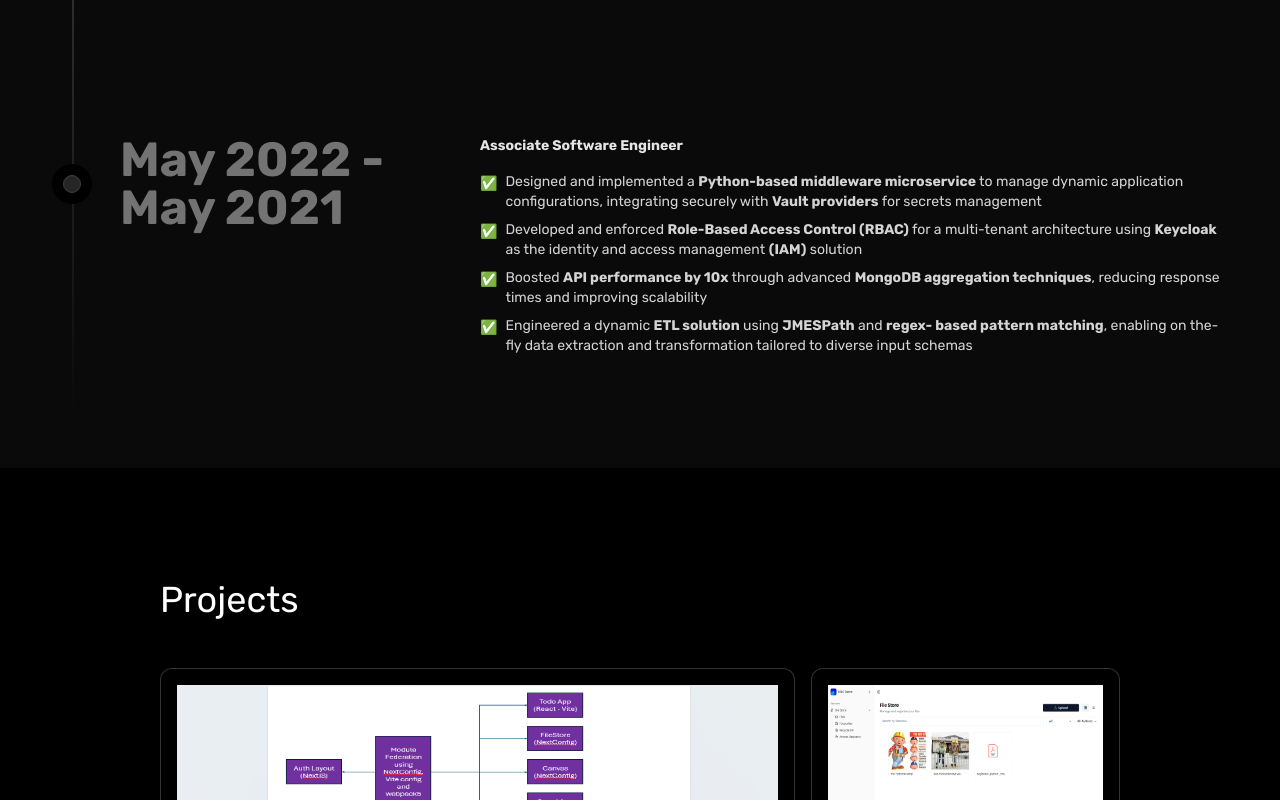
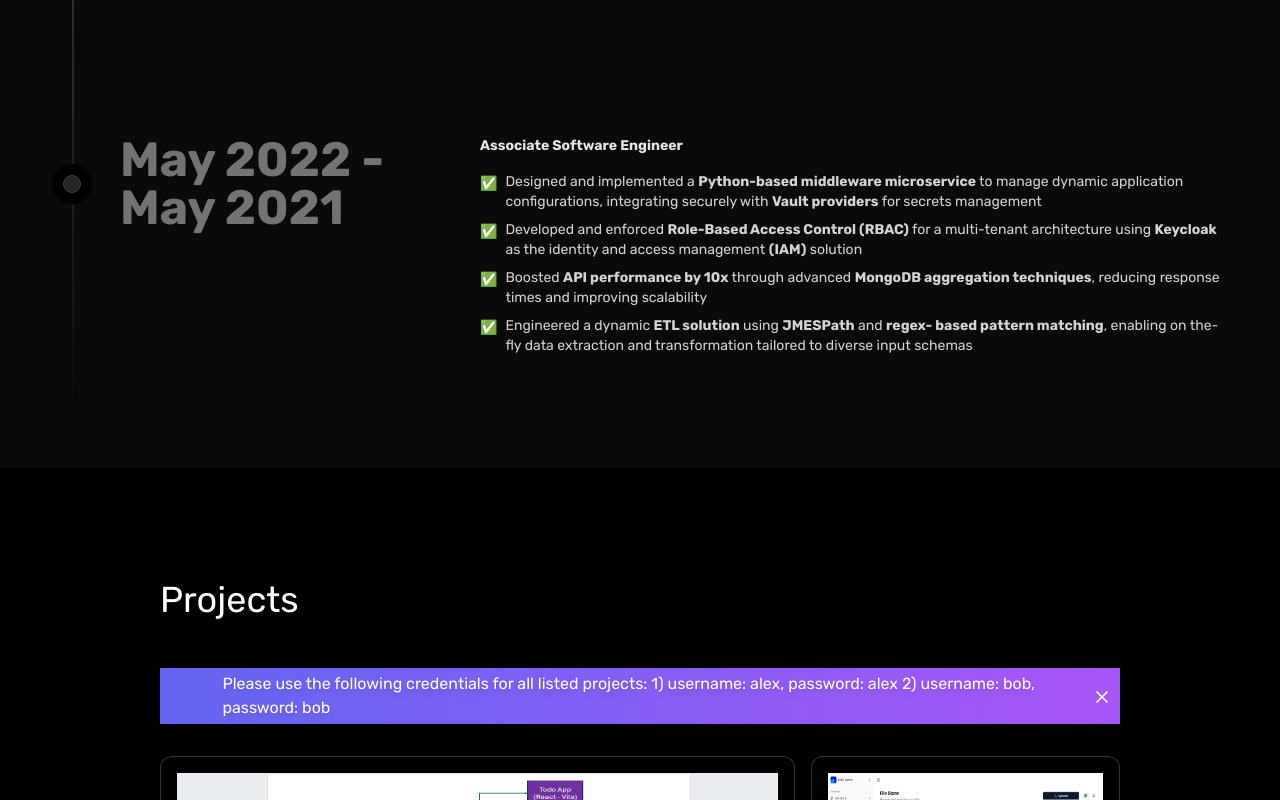
Before and after one commit to harimee1504/portfolio, a Next.js app: page / in a window 1280 px wide. Shown: the part 2000-2800 px from the top of the page. Built offline with nearby package versions, Linux system fonts and the light colour scheme.

Commit message:
sticky bar added for demo creds

```diff
--- a/app/_components/project-section.tsx
+++ b/app/_components/project-section.tsx
@@ -1,4 +1,5 @@
 import { BentoGrid, BentoGridItem } from "@/components/ui/bento-grid";
+import { StickyBanner } from "@/components/ui/sticky-banner";
 import {
     IconClipboardCopy,
     IconFileBroken,
@@ -7,10 +8,15 @@
 } from "@tabler/icons-react";
 import { motion } from "framer-motion";
 
+const StickyBannerComponent = () => {
+    return (<StickyBanner className="h-full max-w-[75%] mx-auto md:auto-rows-[20rem] bg-gradient-to-r from-indigo-300 to-purple-300  dark:from-indigo-500 dark:to-purple-500">
+        <p className="mx-0 max-w-[90%] text-white drop-shadow-md">
+            Please use the following credentials for all listed projects: 1) username: alex, password: alex 2) username: bob, password: bob
+        </p>
+    </StickyBanner>);
+}
+
 const ProjectSection = () => {
-    const Skeleton = () => (
-        <div className="flex flex-1 w-full h-full min-h-[6rem] rounded-xl   dark:bg-dot-white/[0.2] bg-dot-black/[0.2] [mask-image:radial-gradient(ellipse_at_center,white,transparent)]  border border-transparent dark:border-white/[0.2] bg-neutral-100 dark:bg-black"></div>
-    );
     const items = [
         {
             title: "Auth Wrapper",
@@ -96,6 +102,7 @@
             >
                 <h2 className="text-lg md:text-4xl mb-4 text-black dark:text-white max-w-4xl pt-6">Projects</h2>
             </motion.div>
+            <StickyBannerComponent />
             <BentoGrid className="max-w-[75%] mx-auto md:auto-rows-[20rem]">
                 {items.map((item, i) => (
                     <BentoGridItem
--- /dev/null
+++ b/components/ui/sticky-banner.tsx
@@ -0,0 +1,83 @@
+"use client";
+import React, { SVGProps, useState } from "react";
+import { motion, useMotionValueEvent, useScroll } from "motion/react";
+import { cn } from "@/lib/utils";
+
+export const StickyBanner = ({
+  className,
+  children,
+  hideOnScroll = false,
+}: {
+  className?: string;
+  children: React.ReactNode;
+  hideOnScroll?: boolean;
+}) => {
+  const [open, setOpen] = useState(true);
+  const { scrollY } = useScroll();
+
+  useMotionValueEvent(scrollY, "change", (latest) => {
+    console.log(latest);
+    if (hideOnScroll && latest > 40) {
+      setOpen(false);
+    } else {
+      setOpen(true);
+    }
+  });
+
+  return (
+    <motion.div
+      className={cn(
+        "sticky inset-x-0 top-0 z-40 flex min-h-14 w-full items-center justify-center bg-transparent px-4 py-1",
+        className,
+      )}
+      initial={{
+        y: -100,
+        opacity: 0,
+      }}
+      animate={{
+        y: open ? 0 : -100,
+        opacity: open ? 1 : 0,
+      }}
+      transition={{
+        duration: 0.3,
+        ease: "easeInOut",
+      }}
+    >
+      {children}
+
+      <motion.button
+        initial={{
+          scale: 0,
+        }}
+        animate={{
+          scale: 1,
+        }}
+        className="absolute top-1/3 right-2 -translate-y-1/2 cursor-pointer"
+        onClick={() => setOpen(!open)}
+      >
+        <CloseIcon className="h-5 w-5 text-white" />
+      </motion.button>
+    </motion.div>
+  );
+};
+
+const CloseIcon = (props: SVGProps<SVGSVGElement>) => {
+  return (
+    <svg
+      xmlns="http://www.w3.org/2000/svg"
+      width="24"
+      height="24"
+      viewBox="0 0 24 24"
+      fill="none"
+      stroke="currentColor"
+      strokeWidth="2"
+      strokeLinecap="round"
+      strokeLinejoin="round"
+      {...props}
+    >
+      <path stroke="none" d="M0 0h24v24H0z" fill="none" />
+      <path d="M18 6l-12 12" />
+      <path d="M6 6l12 12" />
+    </svg>
+  );
+};
```
